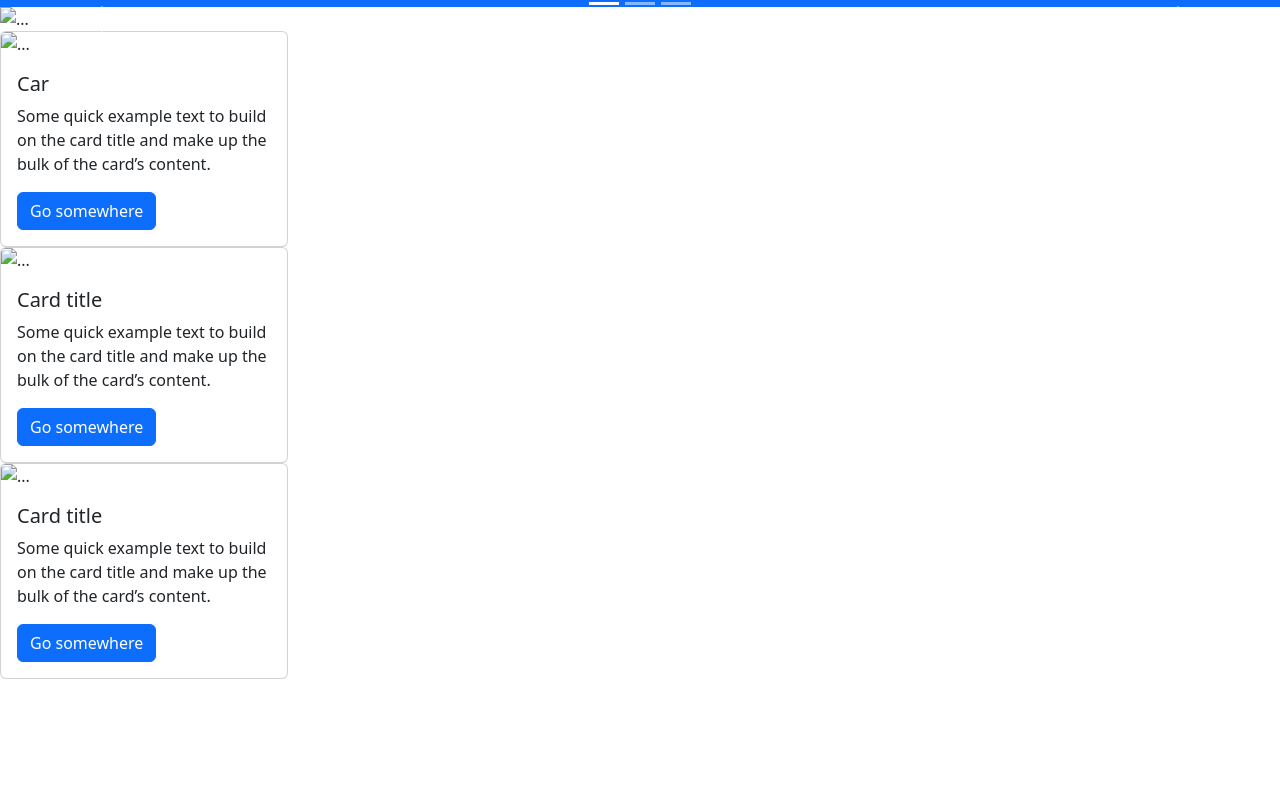
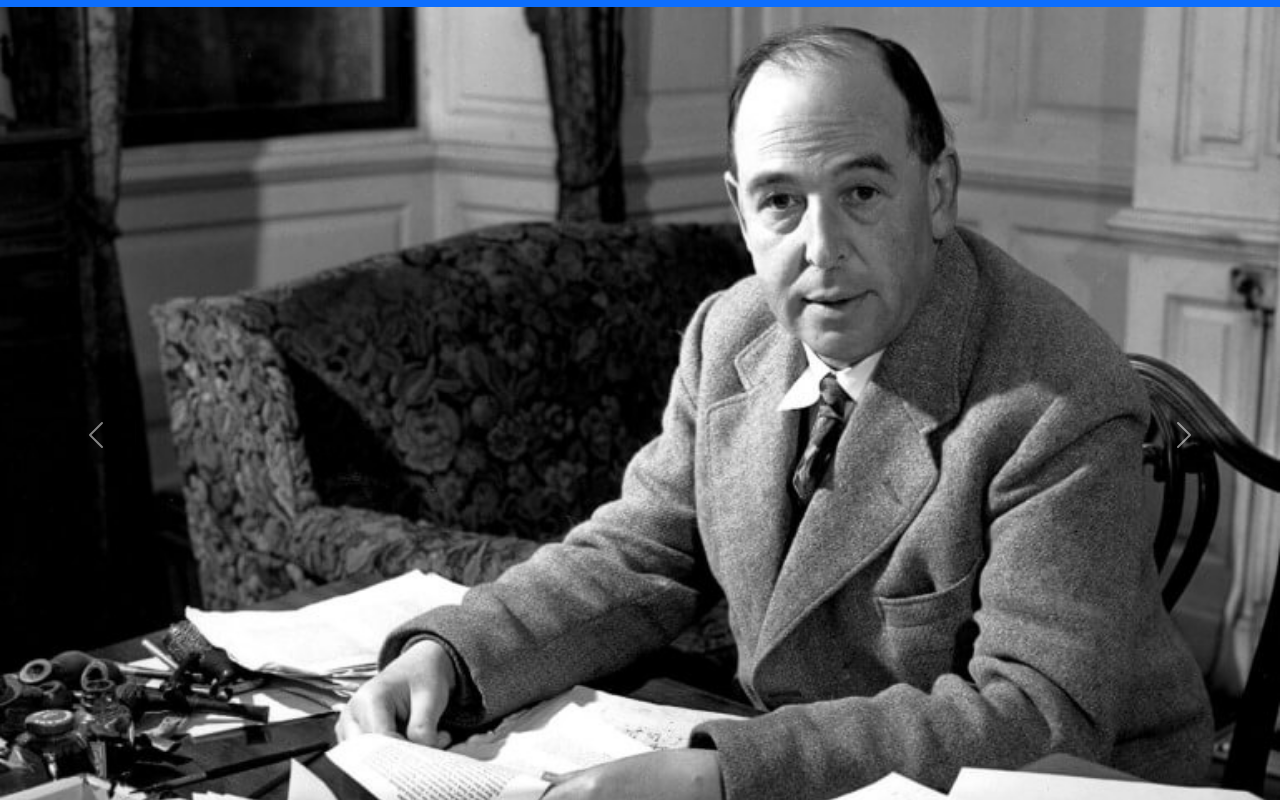
Before and after one commit to babi-rmachado/yourBooks, a website: page index2.html in a window 1280 px wide. Shown: the part 119-919 px from the top of the page. Before the commit the page ends 800 px from the top, so only its background shows below. Drawn offline with nearby package versions, Linux system fonts and the light colour scheme.

Commit message:
alteraçao

```diff
--- a/index2.html
+++ b/index2.html
@@ -49,10 +49,10 @@
         </div>
         <div class="carousel-inner">
             <div class="carousel-item active">
-                <img src="..." class="d-block w-100" alt="...">
+                <img src="img/imgCSLewis.jpg" class="d-block w-100" alt="...">
             </div>
             <div class="carousel-item">
-                <img src="..." class="d-block w-100" alt="...">
+                <img src="img/imgSuzanneCollins.webp" class="d-block w-100" alt="...">
             </div>
             <div class="carousel-item">
                 <img src="..." class="d-block w-100" alt="...">
@@ -71,7 +71,7 @@
     </div>
 
     <div class="card" style="width: 18rem;">
-        <img src="" class="card-img-top" alt="...">
+        <img src="img/imgCronicas.webp" class="card-img-top" alt="...">
         <div class="card-body">
             <h5 class="card-title">Car</h5>
             <p class="card-text">Some quick example text to build on the card title and make up the bulk of the card’s
@@ -81,7 +81,7 @@
     </div>
 
     <div class="card" style="width: 18rem;">
-        <img src="..." class="card-img-top" alt="...">
+        <img src="img/imgJogosVorazes.jpg" class="card-img-top" alt="...">
         <div class="card-body">
             <h5 class="card-title">Card title</h5>
             <p class="card-text">Some quick example text to build on the card title and make up the bulk of the card’s
@@ -91,7 +91,7 @@
     </div>
 
     <div class="card" style="width: 18rem;">
-        <img src="..." class="card-img-top" alt="...">
+        <img src="img/imgQuartaAsa.jpg" class="card-img-top" alt="...">
         <div class="card-body">
             <h5 class="card-title">Card title</h5>
             <p class="card-text">Some quick example text to build on the card title and make up the bulk of the card’s
```
